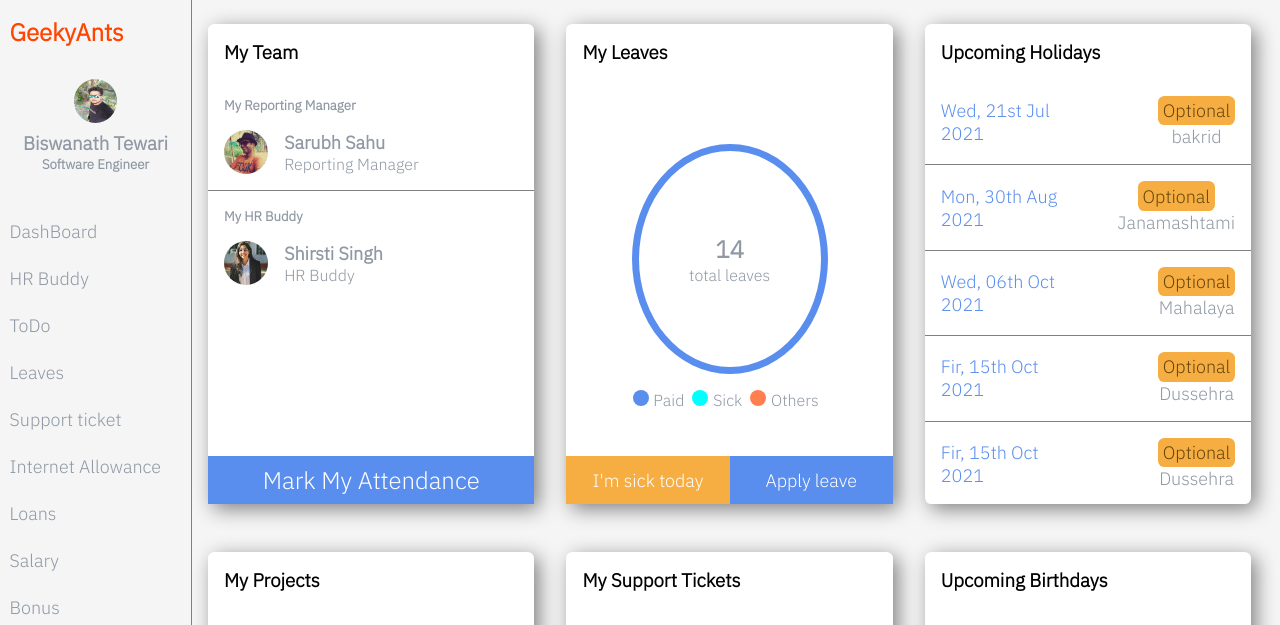
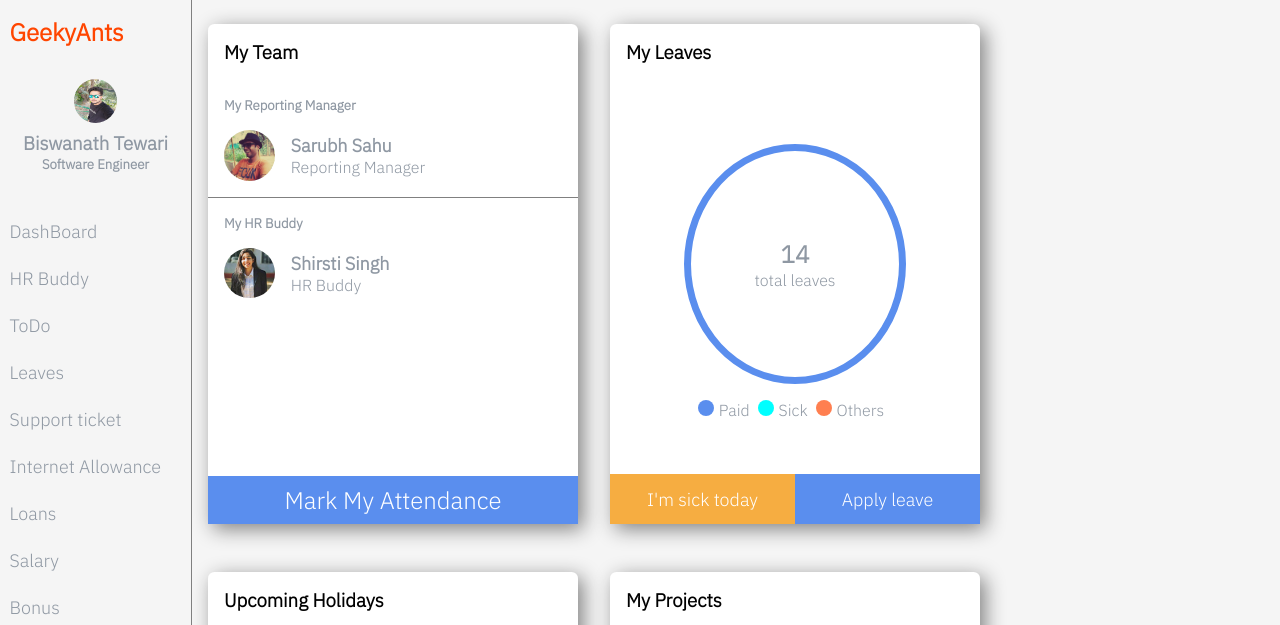
Before and after one commit to biZan7X/myPortal, a plain HTML site: page index.html in a window 1280 px wide. Shown: the top 625 px of the page. Drawn offline with Linux system fonts and the light colour scheme.

Commit message:
style - updated card size

```diff
--- a/styles.css
+++ b/styles.css
@@ -99,11 +99,12 @@ li{
     flex-wrap: wrap;
     max-height: 100%;
     overflow: auto;
+    padding: auto;
 }
 
 .Card{
-    height: 60%;
-    width: 30%;
+    height: 500px;
+    width: 370px;
     background-color: white;
     filter: drop-shadow(5px 5px 10px grey);
     margin: 1.5rem 1rem;
```
